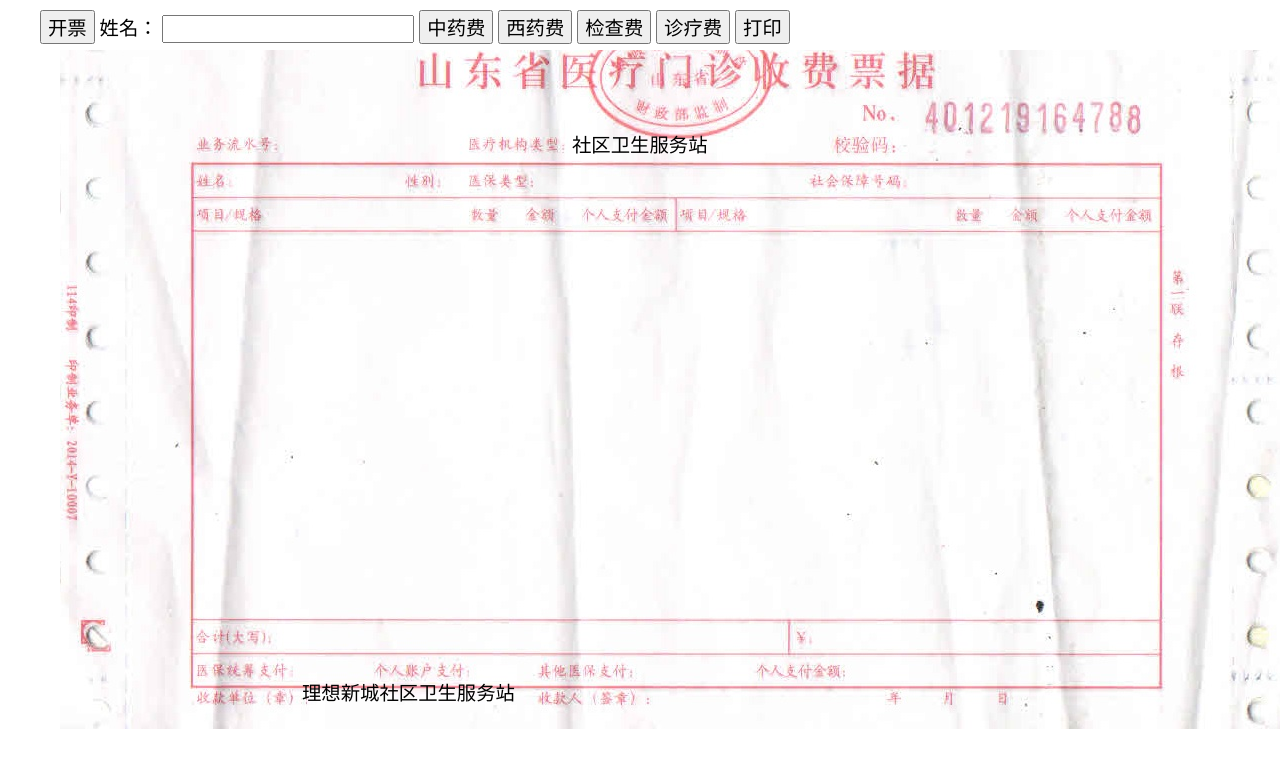
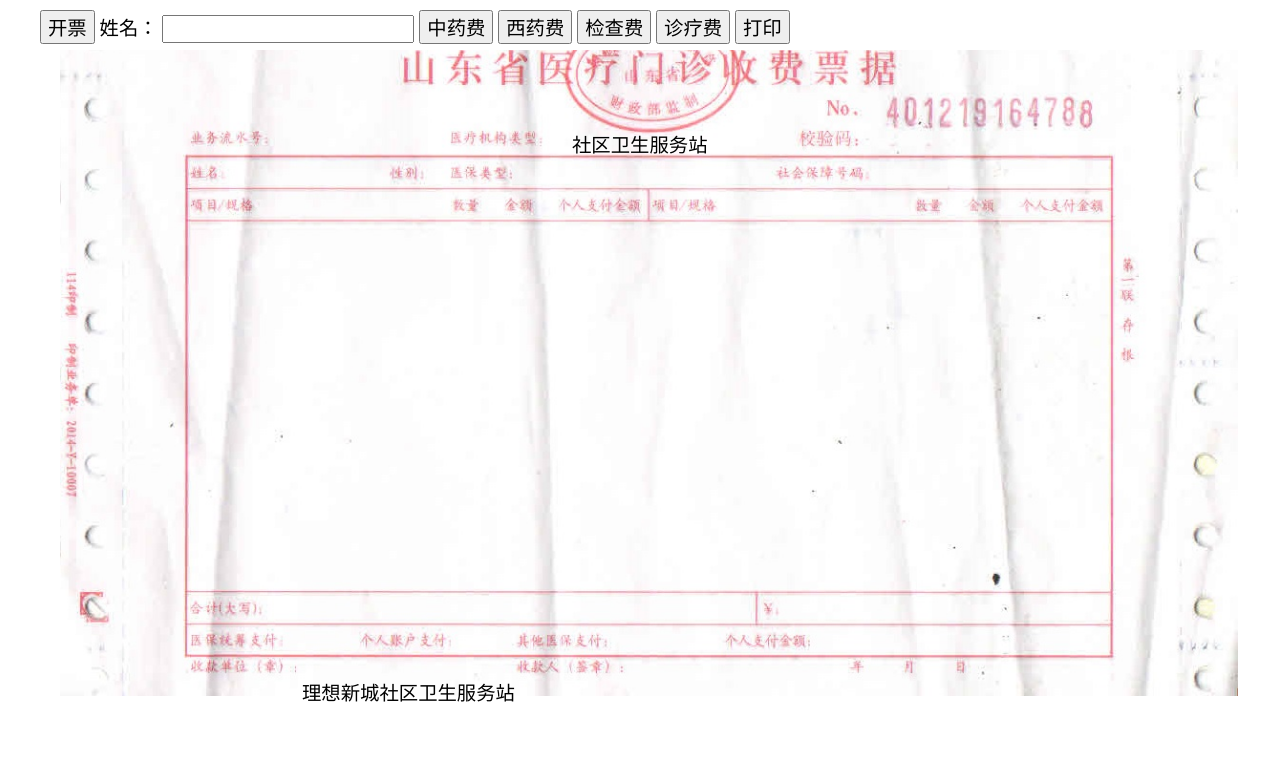
Before and after one commit to wangpingjn/wangping.github.io, a plain HTML site: page index.html in a window 1280 px wide. Drawn offline with Linux system fonts and the light colour scheme.

Commit message:
Update index.html

```diff
--- a/index.html
+++ b/index.html
@@ -35,6 +35,7 @@
             background-image: url(files/invoice2.jpg);
             background-position: 0 -50px;
             background-repeat: no-repeat;
+            background-size: 95.5%;
             margin-left: 60px;
         }
 
```
